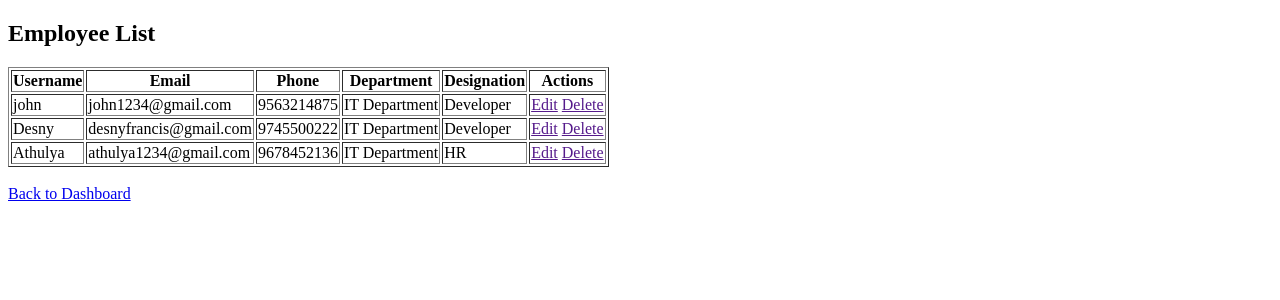
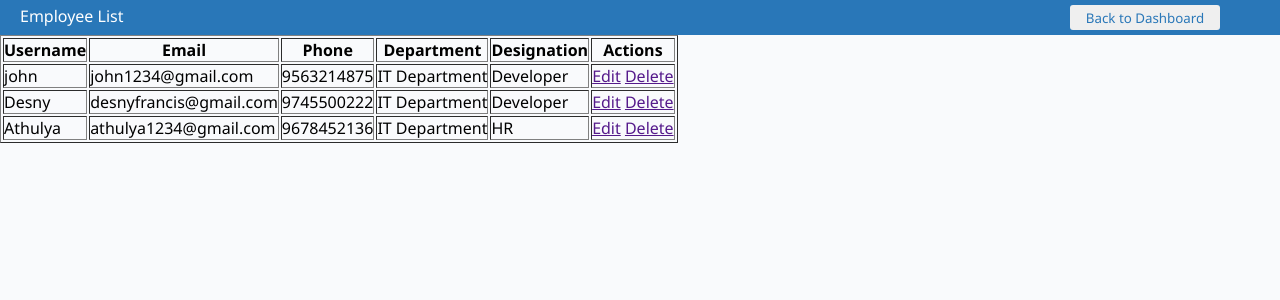
Before and after one commit to desny04/EMS-Employee, a Django app: page /employees/ in a window 1280 px wide. Shown: the top 300 px of the page. Run offline with Django 5.2, Linux system fonts and the light colour scheme; a user stored in the database is signed in; data comes from the database, SQL or seed files in the repository; both versions use the stored data as it was after the commit; parts of the project's set-up code (start-up, migrations or seed data) failed here and were passed over.

Commit message:
employee_list

```diff
--- /dev/null
+++ b/ems/static/css/employee_list.css
@@ -0,0 +1,42 @@
+*{
+    margin: 0;
+    padding: 0;
+}
+
+*{
+    font-family: 'Segoe UI', Tahoma, Geneva, Verdana, sans-serif;
+}
+
+body{
+    background-color: rgb(249, 250, 252);
+}
+
+.nav{
+    height: 35px;
+    background-color: rgb(41, 119, 184);
+    display: flex;
+    justify-content: space-between;
+}
+
+.main_head h2{
+    padding-top: 5px;
+    padding-left: 20px;
+    color: white;
+    font-size: 16px;
+    font-weight: 500;
+}
+
+.backto{
+    padding-right: 60px;
+    padding-top: 5px;
+}
+
+.backto button{
+    width: 150px;
+    height: 25px;
+    border: none;
+    outline: none;
+    color:rgb(41, 119, 184) ;
+    font-weight: 500;
+    border-radius: 3px;
+}
--- a/ems/template/admin/employee_list.html
+++ b/ems/template/admin/employee_list.html
@@ -1,12 +1,22 @@
 <!DOCTYPE html>
 <html lang="en">
 <head>
+    {% load static %}
     <meta charset="UTF-8">
     <meta name="viewport" content="width=device-width, initial-scale=1.0">
     <title>Document</title>
+    <link rel="stylesheet" href="{% static 'css/employee_list.css' %}">
 </head>
 <body>
-    <h2>Employee List</h2>
+    <div class="nav">
+        <div class="main_head">
+            <h2>Employee List</h2>
+        </div>
+
+        <div class="backto">
+            <a href="{% url 'admin_dashboard' %}"><button>Back to Dashboard</button></a>
+        </div>
+    </div>
 
     <table border="1">
         <tr>
@@ -34,7 +44,5 @@
 
     </table>
 
-    <br>
-    <a href="{% url 'admin_dashboard' %}">Back to Dashboard</a>
 </body>
 </html>
```
Also changed, not shown: ems/db.sqlite3.
